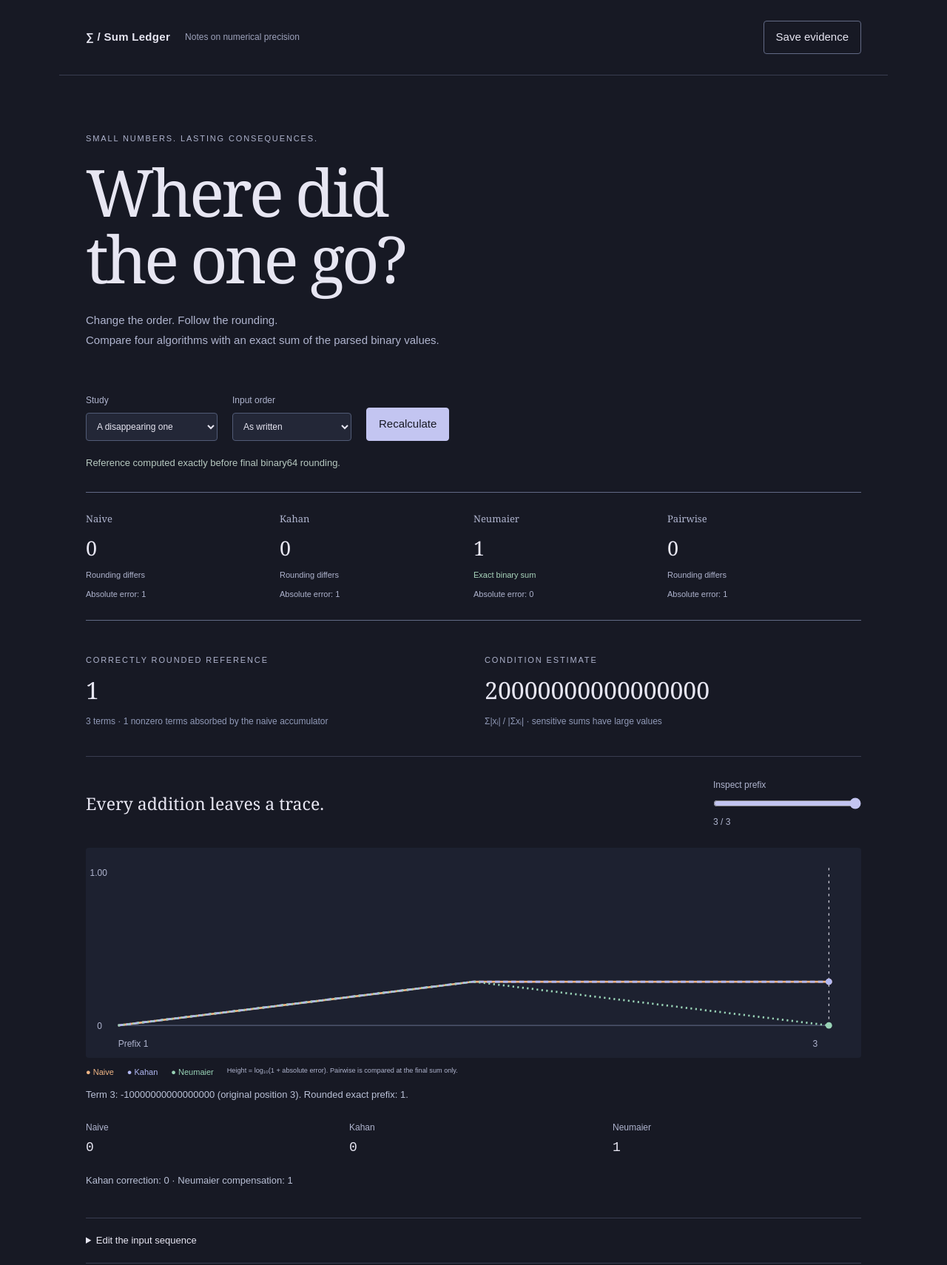
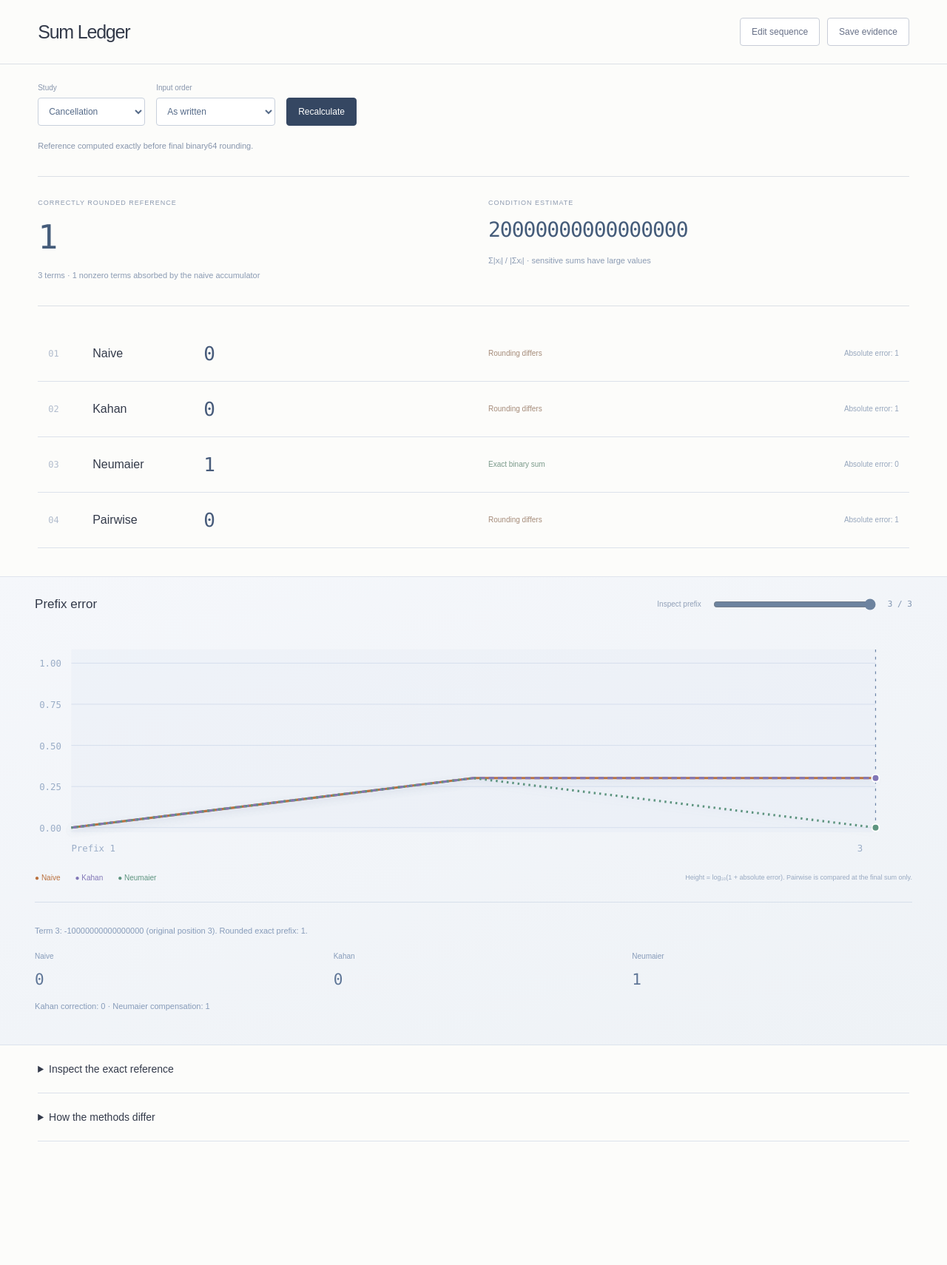
Before and after one commit to Michaelhoang8/sum-ledger, a website with bundled scripts: page index.html in a window 1280 px wide. Shown: the top 1710 px of the page at 74% size. After the commit the page ends 1588 px from the top, so only its background shows below. Built offline with nearby package versions, Linux system fonts and the light colour scheme.

Commit message:
Present summation methods as a ledger with a persistent error trace

```diff
--- a/app.js
+++ b/app.js
@@ -3,7 +3,10 @@ const $ = (id) => document.getElementById(id),
   worker = new Worker("/worker.js", { type: "module" });
 let result,
   sequence = 0,
-  stale = true;
+  stale = true,
+  chartResult = null,
+  chartErrors = [],
+  chartPeak = 1;
 const fmt = (x) => (Object.is(x, -0) ? "−0" : String(x)),
   titles = {
     naive: "Naive",
@@ -11,7 +14,7 @@ const fmt = (x) => (Object.is(x, -0) ? "−0" : String(x)),
     neumaier: "Neumaier",
     pairwise: "Pairwise",
   },
-  colors = ["#efb484", "#b1b8f3", "#99d3b6"];
+  colors = ["#ba713f", "#8176b6", "#5d947f"];
 function el(tag, text) {
   const node = document.createElement(tag);
   node.textContent = text;
@@ -20,6 +23,8 @@ function el(tag, text) {
 function message(text, error = false) {
   $("message").textContent = text;
   $("message").classList.toggle("error", error);
+  $("edit-message").textContent = text;
+  $("edit-message").classList.toggle("error", error);
 }
 function markStale() {
   sequence++;
@@ -63,60 +68,82 @@ function inspect() {
   draw(step);
 }
 function draw(step) {
-  const chart = $("chart");
-  chart.replaceChildren();
-  const keys = ["naive", "kahan", "neumaier"];
-  const errors = keys.map((key) =>
+  const chart = $("chart"),
+    keys = ["naive", "kahan", "neumaier"];
+  const x = (i) => 40 + (result.count === 1 ? 0 : i / (result.count - 1)) * 880;
+  if (chartResult !== result) {
+    chartErrors = keys.map((key) =>
       result.trace.map((row) => {
         const delta = units(row[key]) - BigInt(row.exactUnits);
         return Math.log10(1 + rounded(delta < 0n ? -delta : delta));
       }),
     );
-  const peak = Math.max(1, ...errors.flat()),
-    x = (i) => 40 + (result.count === 1 ? 0 : i / (result.count - 1)) * 880,
-    y = (v) => 220 - (v / peak) * 180;
+    chartPeak = Math.max(1, ...chartErrors.flat());
+    chart.replaceChildren();
     chart.append(
-    svg("line", { x1: 40, y1: 220, x2: 920, y2: 220, stroke: "#59617a" }),
+      svg("rect", { id: "prefix-wash", x: 40, y: 25, width: 0, height: 200 }),
     );
+    for (let i = 0; i <= 4; i++) {
+      const yy = 220 - i * 45;
+      chart.append(
+        svg("line", { x1: 40, x2: 920, y1: yy, y2: yy, class: "grid-line" }),
+      );
+      const label = svg("text", { x: 5, y: yy + 4 });
+      label.textContent = ((chartPeak * i) / 4).toFixed(2);
+      chart.append(label);
+    }
     for (let i = 0; i < keys.length; i++)
       chart.append(
         svg("path", {
-        d: errors[i].map((v, j) => `${j ? "L" : "M"}${x(j)},${y(v)}`).join(" "),
+          d: chartErrors[i]
+            .map(
+              (v, j) =>
+                `${j ? "L" : "M"}${x(j)},${220 - (v / chartPeak) * 180}`,
+            )
+            .join(" "),
           fill: "none",
           stroke: colors[i],
           "stroke-width": 2.5,
           "stroke-dasharray": i === 1 ? "6 4" : i === 2 ? "2 4" : "none",
+          class: "trace-line",
         }),
       );
     chart.append(
       svg("line", {
-      x1: x(step - 1),
-      x2: x(step - 1),
+        id: "prefix-cursor",
+        x1: 0,
+        x2: 0,
         y1: 25,
         y2: 225,
-      stroke: "#e7e6f2",
         "stroke-dasharray": "3 5",
       }),
     );
     for (let i = 0; i < keys.length; i++)
       chart.append(
         svg("circle", {
-        cx: x(step - 1),
-        cy: y(errors[i][step - 1]),
+          id: `marker-${i}`,
+          cx: 0,
+          cy: 0,
           r: 4,
           fill: colors[i],
+          class: "trace-marker",
         }),
       );
-  for (const [label, xx, yy] of [
-    ["0", 14, 224],
-    [peak.toFixed(2), 5, 35],
-    ["Prefix 1", 40, 246],
-    [String(result.count), 900, 246],
+    for (const [label, xx] of [
+      ["Prefix 1", 40],
+      [String(result.count), 900],
     ]) {
-    const t = svg("text", { x: xx, y: yy, fill: "#afb4ce", "font-size": 11 });
+      const t = svg("text", { x: xx, y: 246 });
       t.textContent = label;
       chart.append(t);
     }
+    chartResult = result;
+  }
+  $("prefix-wash").style.width = `${x(step - 1) - 40}px`;
+  $("prefix-cursor").style.transform = `translateX(${x(step - 1)}px)`;
+  for (let i = 0; i < keys.length; i++)
+    $(`marker-${i}`).style.transform =
+      `translate(${x(step - 1)}px,${220 - (chartErrors[i][step - 1] / chartPeak) * 180}px)`;
 }
 function render() {
   $("answers").replaceChildren(
@@ -182,6 +209,8 @@ worker.onmessage = ({ data }) => {
 };
 worker.onerror = () =>
   message("The calculation worker failed. Reload to restart it.", true);
+$("edit-open").onclick = () => $("edit-dialog").showModal();
+$("edit-close").onclick = () => $("edit-dialog").close();
 $("run").onclick = run;
 $("input").oninput = markStale;
 $("order").onchange = run;
--- a/index.html
+++ b/index.html
@@ -9,25 +9,20 @@
   </head>
   <body>
     <header>
-      <a href="/">∑ / Sum Ledger</a><span>Notes on numerical precision</span
-      ><button id="export" disabled>Save evidence</button>
+      <h1>Sum Ledger</h1>
+      <div class="header-actions">
+        <button id="edit-open">Edit sequence</button
+        ><button id="export" disabled>Save evidence</button>
+      </div>
     </header>
     <main>
-      <section class="intro">
-        <p class="kicker">Small numbers. Lasting consequences.</p>
-        <h1>Where did<br />the one go?</h1>
-        <p>
-          Change the order. Follow the rounding.<br />Compare four algorithms
-          with an exact sum of the parsed binary values.
-        </p>
-      </section>
       <div class="controls">
         <label
           >Study<select id="example">
-            <option value="cancellation">A disappearing one</option>
-            <option value="absorption">Thirty-two small additions</option>
-            <option value="pennies">One hundred pennies</option>
-            <option value="subnormal">At the smallest scale</option>
+            <option value="cancellation">Cancellation</option>
+            <option value="absorption">Absorbed additions</option>
+            <option value="pennies">Repeated decimals</option>
+            <option value="subnormal">Subnormal values</option>
           </select></label
         ><label
           >Input order<select id="order">
@@ -39,11 +34,6 @@
         ><button id="run">Recalculate</button>
       </div>
       <p id="message" role="status">Calculating…</p>
-      <section
-        class="answers"
-        id="answers"
-        aria-label="Algorithm comparison"
-      ></section>
       <section class="reference">
         <div>
           <p class="kicker">Correctly rounded reference</p>
@@ -56,9 +46,15 @@
           <p>Σ|xᵢ| / |Σxᵢ| · sensitive sums have large values</p>
         </div>
       </section>
+      <section
+        class="answers"
+        id="answers"
+        aria-label="Algorithm comparison"
+      ></section>
+
       <section class="trace">
         <div class="section-title">
-          <h2>Every addition leaves a trace.</h2>
+          <h2>Prefix error</h2>
           <label
             >Inspect prefix<input
               id="step"
@@ -83,8 +79,12 @@
         </p>
         <div id="inspection"></div>
       </section>
-      <details>
-        <summary>Edit the input sequence</summary>
+      <dialog id="edit-dialog" aria-labelledby="edit-title">
+        <div class="section-title">
+          <h2 id="edit-title">Input sequence</h2>
+          <button id="edit-close">Close</button>
+        </div>
+        <p id="edit-message" role="status"></p>
         <label class="editor-label"
           >Decimal values · whitespace, comma, or semicolon separated<textarea
             id="input"
@@ -97,7 +97,7 @@
           marks results stale until recalculated. Decimal literals are first
           rounded by JavaScript to binary64.
         </p>
-      </details>
+      </dialog>
       <details>
         <summary>Inspect the exact reference</summary>
         <p>
@@ -131,6 +131,5 @@
         </p>
       </details>
     </main>
-    <footer>Keep the remainder.</footer>
   </body>
 </html>
--- a/style.css
+++ b/style.css
@@ -1,10 +1,8 @@
 :root {
-  font:
-    15px/1.5 Arial,
-    sans-serif;
-  color: #e7e6f2;
-  background: #171924;
-  color-scheme: dark;
+  font-family: Arial, sans-serif;
+  color: #333a4a;
+  background: #fcfcfa;
+  font-synthesis: none;
 }
 * {
   box-sizing: border-box;
@@ -12,313 +10,464 @@
 body {
   margin: 0;
 }
-header,
-main,
-footer {
-  max-width: 1120px;
-  margin: auto;
-  padding: 28px 36px;
-}
 header {
   display: flex;
-  gap: 20px;
   align-items: center;
-  border-bottom: 1px solid #393d50;
+  justify-content: space-between;
+  padding: 24px 4%;
+  border-bottom: 1px solid #dce0e6;
 }
-header a {
-  color: inherit;
-  text-decoration: none;
-  font-weight: bold;
-  letter-spacing: 0.02em;
+h1 {
+  font-size: 25px;
+  font-weight: 500;
+  letter-spacing: -1.2px;
+  margin: 0;
 }
-header span {
-  flex: 1;
-  color: #9da2bb;
-  font-size: 12px;
+.header-actions {
+  display: flex;
+  gap: 10px;
+}
+main {
+  max-width: 1400px;
+  padding: 0 4% 45px;
+  margin: auto;
 }
 button,
+input,
 select,
-input,
 textarea {
   font: inherit;
 }
 button {
-  border: 1px solid #626a85;
-  padding: 10px 16px;
+  background: #fff;
+  border: 1px solid #c8cdd7;
+  color: #677087;
+  padding: 11px 15px;
   border-radius: 4px;
-  background: transparent;
-  color: inherit;
+  font-size: 12px;
   cursor: pointer;
-  transition: background 0.18s;
+  transition:
+    background 0.2s,
+    transform 0.2s;
 }
 button:hover {
-  background: #30354a;
+  background: #edf0f8;
+}
+button:active {
+  transform: translateY(1px);
 }
 button:disabled {
   opacity: 0.4;
   cursor: default;
 }
-:focus-visible {
-  outline: 3px solid #d4b78d;
-  outline-offset: 3px;
+#run {
+  background: #354762;
+  border-color: #354762;
+  color: #fff;
 }
-.intro {
-  padding: 38px 0 24px;
-}
-.kicker {
-  font-size: 11px;
-  text-transform: uppercase;
-  letter-spacing: 0.17em;
-  color: #afb4ce;
-}
-h1 {
-  font:
-    normal clamp(55px, 7vw, 88px) / 1.02 Georgia,
-    serif;
-  letter-spacing: -0.045em;
-  margin: 20px 0 24px;
-}
-.intro > p:last-child {
-  color: #afb4ce;
-  line-height: 1.8;
+select {
+  display: block;
+  margin-top: 8px;
+  border: 1px solid #c8d0dc;
+  background: #fff;
+  color: #566b89;
+  padding: 10px;
+  font-size: 12px;
+  border-radius: 4px;
 }
 .controls {
   display: flex;
+  gap: 15px;
   align-items: end;
-  gap: 20px;
-  margin: 20px 0;
+  flex-wrap: wrap;
+  padding: 26px 0 8px;
 }
-label {
-  font-size: 12px;
-  color: #afb4ce;
-}
-select {
-  display: block;
-  padding: 10px;
-  background: #232737;
-  border: 1px solid #515b76;
-  border-radius: 4px;
-  color: #e7e6f2;
-  margin-top: 8px;
-}
-.controls button {
-  background: #c3c5f1;
-  color: #171924;
-  border-color: #c3c5f1;
+.controls label {
+  font-size: 10px;
+  color: #8795ac;
 }
 #message {
-  font-size: 13px;
-  min-height: 25px;
-  color: #b7c9c0;
+  font-size: 11px;
+  line-height: 1.8;
+  min-height: 22px;
+  color: #8795ac;
+  margin: 10px 0 28px;
 }
-#message.error {
-  color: #f4a79a;
-}
-.answers {
-  display: grid;
-  grid-template-columns: repeat(4, 1fr);
-  border-top: 1px solid #626a85;
-  border-bottom: 1px solid #626a85;
-  margin: 24px 0;
-}
-.answer {
-  padding: 26px 18px 26px 0;
-  min-width: 0;
-}
-.answer h2 {
-  font-size: 13px;
-  font-weight: normal;
-  color: #afb4ce;
-  margin: 0 0 12px;
-}
-.answer strong {
-  display: block;
-  font:
-    27px Georgia,
-    serif;
-  overflow-wrap: anywhere;
-}
-.answer p {
-  font-size: 11px;
-  color: #afb4ce;
-  margin: 10px 0 0;
-}
-.answer .good {
-  color: #aad6bd;
+.error {
+  color: #aa5a3d !important;
 }
 .reference {
   display: grid;
   grid-template-columns: 1fr 1fr;
-  gap: 30px;
-  padding: 10px 0 26px;
+  gap: 40px;
+  padding: 30px 0;
+  border-top: 1px solid #dce0e6;
+  border-bottom: 1px solid #dce0e6;
+}
+.kicker {
+  font-size: 9px;
+  letter-spacing: 1px;
+  color: #8e9bb0;
+  margin: 0 0 15px;
+  text-transform: uppercase;
 }
 .reference strong {
   font:
-    32px Georgia,
-    serif;
+    45px Consolas,
+    monospace;
+  letter-spacing: -1.7px;
+  font-weight: 400;
+  color: #455c7a;
   overflow-wrap: anywhere;
 }
-.reference p:last-child {
-  color: #919ab8;
-  font-size: 12px;
+.reference > div:last-child strong {
+  font-size: 28px;
+  letter-spacing: -1px;
 }
-.trace {
-  border-top: 1px solid #393d50;
-  padding: 28px 0;
+.reference p:not(.kicker) {
+  font-size: 11px;
+  line-height: 1.9;
+  color: #8b9bb3;
+  margin: 15px 0 0;
+}
+.answers {
+  counter-reset: methods;
+  margin: 27px 0 38px;
+}
+.answer {
+  counter-increment: methods;
+  display: grid;
+  grid-template-columns: 40px 130px minmax(0, 1fr) 170px minmax(0, 1fr);
+  align-items: center;
+  gap: 20px;
+  padding: 22px 14px;
+  border-bottom: 1px solid #dce2eb;
+}
+.answer::before {
+  content: "0" counter(methods);
+  font:
+    12px Consolas,
+    monospace;
+  color: #b1bccd;
+}
+.answer h2 {
+  font-size: 16px;
+  font-weight: 500;
+  margin: 0;
+}
+.answer strong {
+  font:
+    26px Consolas,
+    monospace;
+  font-weight: 400;
+  color: #485c7b;
+  overflow-wrap: anywhere;
+}
+.answer p {
+  font-size: 10px;
+  line-height: 1.8;
+  color: #a58b79;
+  margin: 0;
+  overflow-wrap: anywhere;
+}
+.answer p:last-child {
+  color: #96a6bd;
+  text-align: right;
+}
+.answer .good {
+  color: #799989;
 }
 .section-title {
   display: flex;
+  align-items: center;
   justify-content: space-between;
-  gap: 24px;
-  align-items: center;
+  gap: 25px;
+  margin-bottom: 20px;
 }
 h2 {
-  font:
-    23px Georgia,
-    serif;
+  font-size: 17px;
+  font-weight: 500;
+  margin: 0;
+}
+.section-title label {
+  display: flex;
+  align-items: center;
+  gap: 14px;
+  font-size: 10px;
+  color: #91a0b8;
 }
 .section-title input {
+  width: 220px;
+  accent-color: #6d839f;
+}
+output {
+  white-space: nowrap;
+  font:
+    11px Consolas,
+    monospace;
+  color: #8195b1;
+}
+.trace {
+  margin: 0 -4.35%;
+  padding: 27px 4% 30px;
+  background: linear-gradient(160deg, #f5f7fb, #eef2f6);
+  border-top: 1px solid #e0e5ed;
+  border-bottom: 1px solid #dce3ed;
+}
+#chart {
   display: block;
-  accent-color: #c3c5f1;
-  margin: 8px 0;
-  width: 200px;
-}
-svg {
   width: 100%;
   height: auto;
-  display: block;
-  margin-top: 25px;
-  background: #1d2130;
-  border-radius: 4px;
+  min-height: 240px;
+  max-height: 400px;
+}
+#chart text {
+  font:
+    10px Consolas,
+    monospace;
+  fill: #9aadc7;
+}
+.grid-line {
+  stroke: #d6dfed;
+  stroke-width: 0.8;
+}
+.trace-line {
+  filter: drop-shadow(0 3px 4px #7086a020);
+}
+#prefix-wash {
+  fill: #d6e0f033;
+  transition: width 0.25s ease-out;
+}
+#prefix-cursor {
+  stroke: #6e87aa;
+  stroke-width: 1;
+  transition: transform 0.25s ease-out;
+}
+.trace-marker {
+  stroke: #fff;
+  stroke-width: 1.5;
+  transition: transform 0.25s ease-out;
 }
 .legend {
   display: flex;
+  align-items: center;
+  gap: 20px;
+  font-size: 10px;
   flex-wrap: wrap;
-  gap: 18px;
-  font-size: 11px;
-  color: #efb484;
+}
+.legend span:first-child {
+  color: #ba713f;
 }
 .legend span:nth-child(2) {
-  color: #b1b8f3;
+  color: #8176b6;
 }
 .legend span:nth-child(3) {
-  color: #99d3b6;
+  color: #5d947f;
 }
 .legend small {
-  color: #afb4ce;
+  font-size: 9px;
+  color: #98a9c1;
+  margin-left: auto;
+  line-height: 1.8;
+}
+#inspection {
+  border-top: 1px solid #d6dfeb;
+  padding-top: 18px;
+  margin-top: 25px;
+  font-size: 11px;
+  line-height: 1.8;
+  color: #869bb9;
 }
 .inspection-grid {
   display: grid;
-  grid-template-columns: repeat(3, 1fr);
-  gap: 20px;
+  grid-template-columns: repeat(3, minmax(0, 1fr));
+  gap: 25px;
+  margin: 15px 0;
 }
 .inspection-grid p {
-  font-size: 12px;
-  color: #afb4ce;
+  margin: 0;
+  font-size: 10px;
 }
 .inspection-grid b {
   display: block;
-  color: #e7e6f2;
+  font:
+    21px Consolas,
+    monospace;
+  font-weight: 400;
+  color: #5f7697;
+  margin-top: 10px;
   overflow-wrap: anywhere;
-  font: 18px monospace;
-  margin-top: 8px;
-}
-#inspection > p {
-  color: #b9c0d6;
-  font-size: 13px;
 }
 details {
-  border-top: 1px solid #393d50;
-  padding: 20px 0;
+  border-bottom: 1px solid #dce2eb;
+  padding: 24px 0;
 }
 summary {
+  font-size: 14px;
   cursor: pointer;
-  font-size: 13px;
 }
 details p {
-  max-width: 820px;
-  font-size: 13px;
-  color: #afb4ce;
-  line-height: 1.8;
+  font-size: 12px;
+  line-height: 1.9;
+  color: #8396b3;
+  max-width: 950px;
+}
+pre {
+  font:
+    12px/1.8 Consolas,
+    monospace;
+  background: #f0f4fa;
+  border: 1px solid #dce4f0;
+  padding: 20px;
+  white-space: pre-wrap;
+  overflow-wrap: anywhere;
+  border-radius: 5px;
+  color: #6983a7;
+}
+#dyadic {
+  overflow-wrap: anywhere;
+}
+dialog {
+  width: min(760px, calc(100% - 32px));
+  max-height: 90svh;
+  background: #fafcff;
+  color: #577398;
+  border: 1px solid #c5d5ea;
+  border-radius: 8px;
+  padding: 25px;
+  box-shadow: 0 30px 100px #23375233;
+}
+dialog::backdrop {
+  background: #1e365b66;
+  backdrop-filter: blur(6px);
 }
 .editor-label {
-  display: block;
-  margin-top: 20px;
+  font-size: 11px;
+  color: #879dbd;
 }
 textarea {
+  display: block;
   width: 100%;
-  display: block;
   resize: vertical;
-  margin-top: 10px;
-  background: #10131e;
-  color: #e7e6f2;
-  border: 1px solid #515b76;
-  border-radius: 4px;
-  padding: 15px;
-  font: 13px/1.7 monospace;
+  font:
+    13px/1.8 Consolas,
+    monospace;
+  background: #f1f5fc;
+  color: #59779f;
+  padding: 17px;
+  border: 1px solid #cddbee;
+  border-radius: 5px;
+  margin-top: 12px;
 }
-pre {
-  white-space: pre-wrap;
-  overflow-wrap: anywhere;
-  font-size: 12px;
-  color: #c3c5f1;
+dialog p {
+  font-size: 11px;
+  line-height: 1.8;
+  color: #8b9fbe;
 }
-footer {
-  font-size: 12px;
-  color: #7e87a7;
-  margin-top: 30px;
+:focus-visible {
+  outline: 2px solid #839cbe;
+  outline-offset: 3px;
 }
-.answer {
-  animation: arrive 0.3s ease;
+[hidden] {
+  display: none !important;
 }
-@keyframes arrive {
-  from {
-    opacity: 0.6;
-    transform: translateY(4px);
+@media (max-width: 950px) {
+  .answer {
+    grid-template-columns: 30px 100px minmax(0, 1fr);
+    gap: 15px;
   }
-  to {
-    opacity: 1;
-    transform: none;
+  .answer p {
+    grid-column: 2;
+  }
+  .answer p:last-child {
+    grid-column: 3;
+    grid-row: auto;
+  }
+  .section-title {
+    align-items: start;
+    flex-direction: column;
+  }
+  .legend small {
+    margin-left: 0;
+  }
+  .reference {
+    gap: 25px;
+  }
+  .reference strong {
+    font-size: 35px;
+  }
+  .reference > div:last-child strong {
+    font-size: 23px;
+  }
+}
+@media (max-width: 550px) {
+  header {
+    align-items: start;
+    gap: 15px;
+  }
+  h1 {
+    font-size: 23px;
+  }
+  .header-actions {
+    flex-wrap: wrap;
+    justify-content: end;
+  }
+  header button {
+    font-size: 10px;
+    padding: 9px;
+  }
+  .reference {
+    grid-template-columns: 1fr;
+    gap: 25px;
+  }
+  .reference strong {
+    font-size: 37px;
+  }
+  .reference > div:last-child strong {
+    font-size: 24px;
+  }
+  .answer {
+    grid-template-columns: 20px 80px minmax(0, 1fr);
+    padding: 19px 3px;
+    gap: 10px;
+  }
+  .answer strong {
+    font-size: 19px;
+  }
+  .answer h2 {
+    font-size: 13px;
+  }
+  .answer p {
+    font-size: 9px;
+  }
+  .section-title label {
+    flex-wrap: wrap;
+    gap: 12px;
+  }
+  .section-title input {
+    width: 170px;
+  }
+  .inspection-grid {
+    gap: 12px;
+  }
+  .inspection-grid b {
+    font-size: 16px;
+  }
+  #chart {
+    min-height: 170px;
+  }
+  .legend {
+    gap: 13px;
+  }
+  dialog {
+    padding: 19px;
   }
 }
 @media (prefers-reduced-motion: reduce) {
-  * {
+  *,
+  *::before,
+  *::after {
     animation: none !important;
     transition: none !important;
   }
 }
-@media (max-width: 700px) {
-  header,
-  main,
-  footer {
-    padding: 20px;
-  }
-  header span {
-    display: none;
-  }
-  header button {
-    margin-left: auto;
-  }
-  .controls {
-    flex-wrap: wrap;
-    gap: 12px;
-  }
-  .controls select {
-    max-width: 100%;
-  }
-  .answers {
-    grid-template-columns: 1fr 1fr;
-  }
-  .reference {
-    grid-template-columns: 1fr;
-  }
-  .section-title {
-    display: block;
-  }
-  .inspection-grid {
-    grid-template-columns: 1fr;
-  }
-  h2 {
-    font-size: 21px;
-  }
-}
```
Also changed, not shown: README.md, docs/workbench.png. Lines whose indentation alone changed are shown as unchanged.
